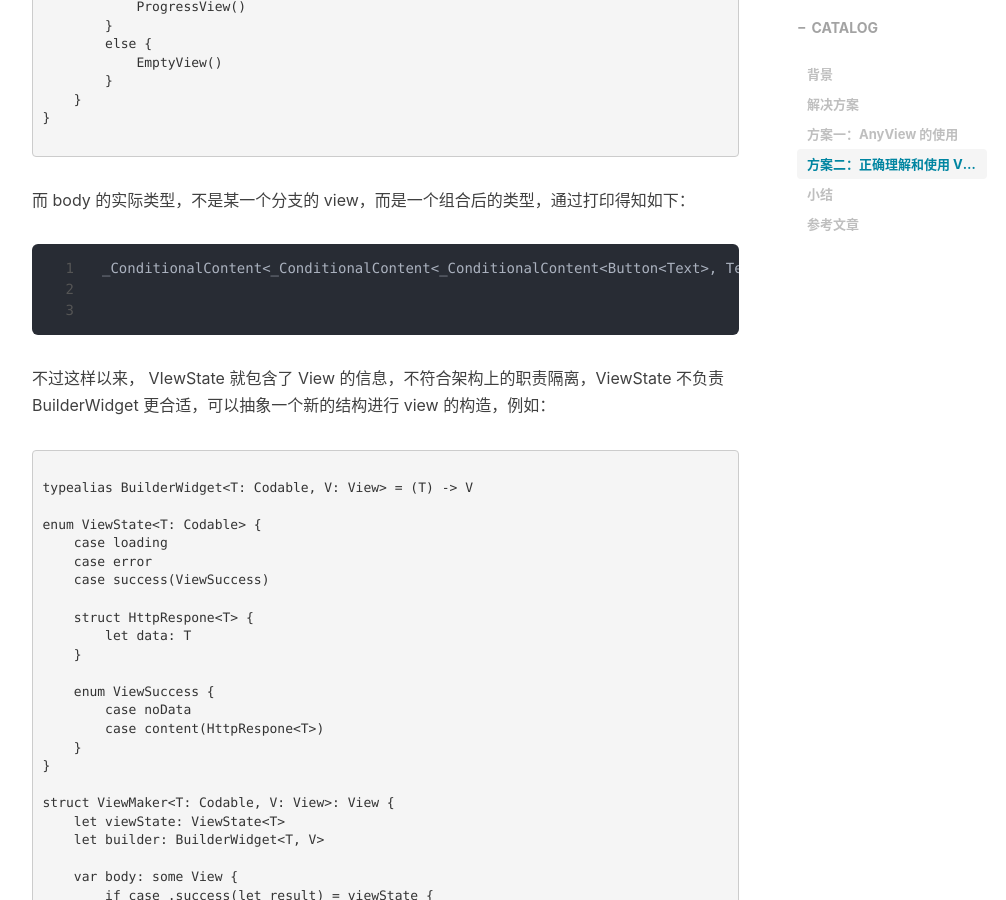
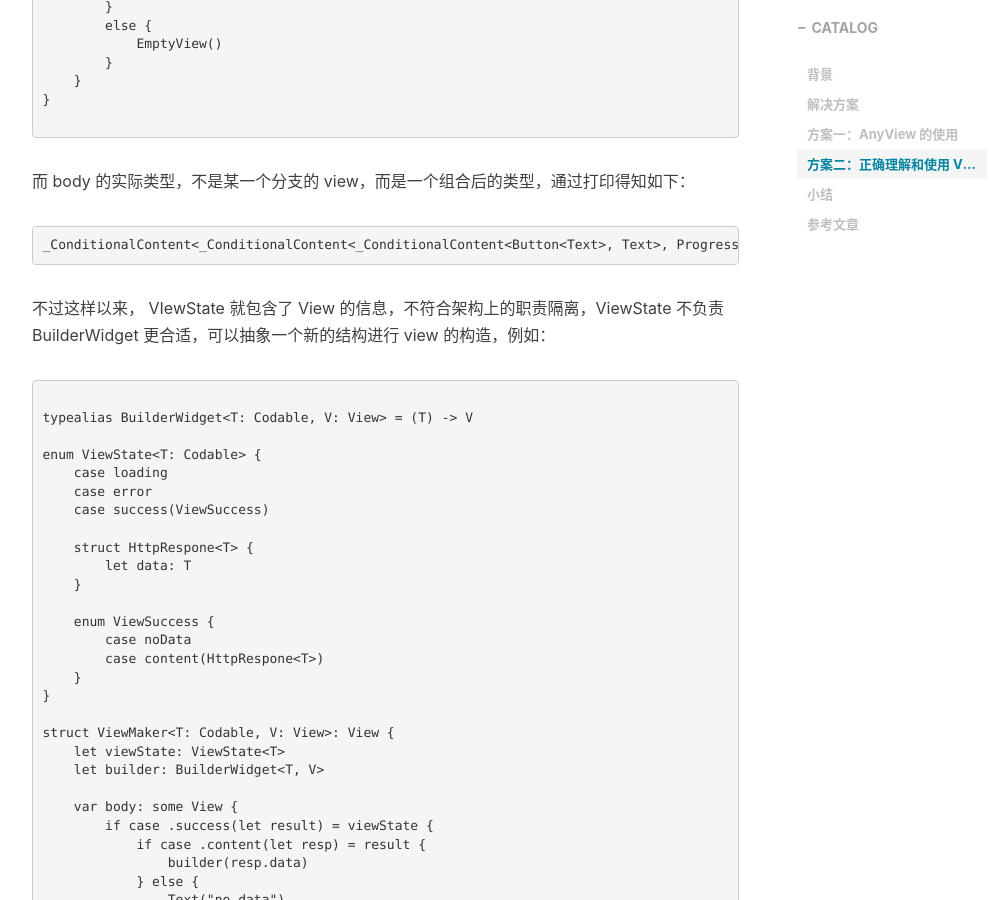
Before and after one commit to beforeold/beforeold.github.io, a Jekyll site: the page built from _posts/2022-03-28-SwiftUI对ViewState的表达语法.md, in a window 1280 px wide and 900 px high, scrolled down 2710 px. Shown: the whole window, without its empty margins (233-1239 px from the left). Built offline with Jekyll 4.4.1, drawn with Linux system fonts in a browser that asks for light colours; nearby versions of some CDN libraries; comment, search, counter and statistics services are not loaded.

Commit message:
update code language mark

````diff
--- a/_posts/2022-03-28-SwiftUI对ViewState的表达语法.md
+++ b/_posts/2022-03-28-SwiftUI对ViewState的表达语法.md
@@ -59,7 +59,6 @@ extension ViewState: View {
 ## 方案一：AnyView 的使用
 使用 AnyView 类型，这就满足了那篇文章中的 ContainerView 的需求，即每一个返回的地方都使用 AnyView 进行包裹。
 ```Swift
-
 func createAnyView<T>(_ value: T) -> AnyView {
     return AnyView(Text("value"))
 }
@@ -111,10 +110,8 @@ extension ViewState: View {
 
 ```
 而 body 的实际类型，不是某一个分支的 view，而是一个组合后的类型，通过打印得知如下：
-```
-
+```Swift
 _ConditionalContent<_ConditionalContent<_ConditionalContent<Button<Text>, Text>, ProgressView<EmptyView, EmptyView>>, EmptyView>
-
 ```
 
 不过这样以来， VIewState 就包含了 View 的信息，不符合架构上的职责隔离，ViewState 不负责 BuilderWidget 更合适，可以抽象一个新的结构进行 view 的构造，例如：
````
